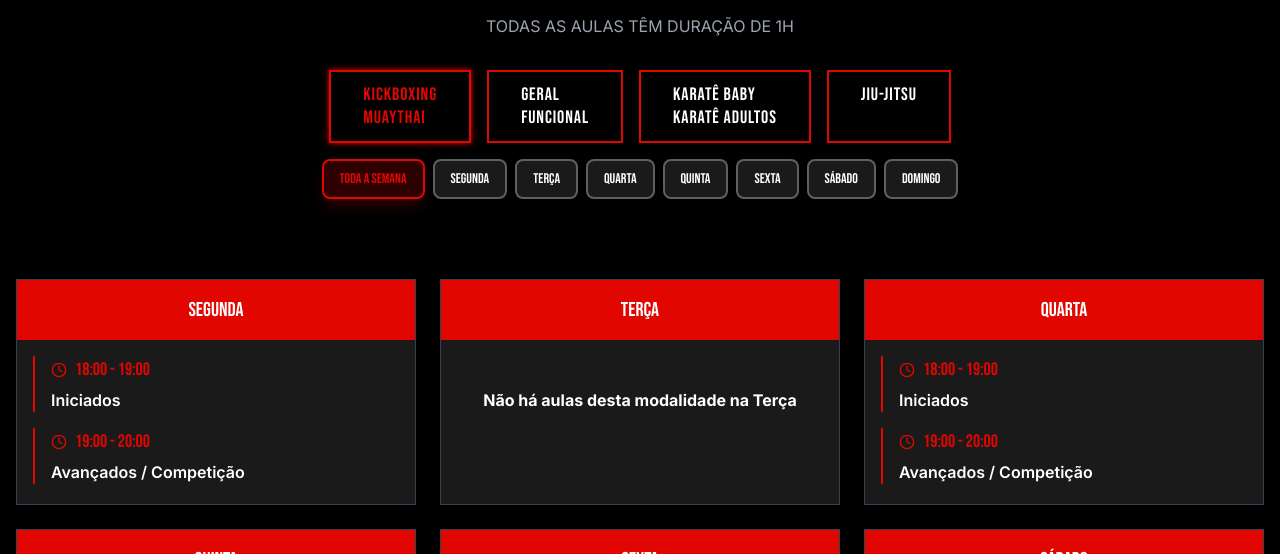
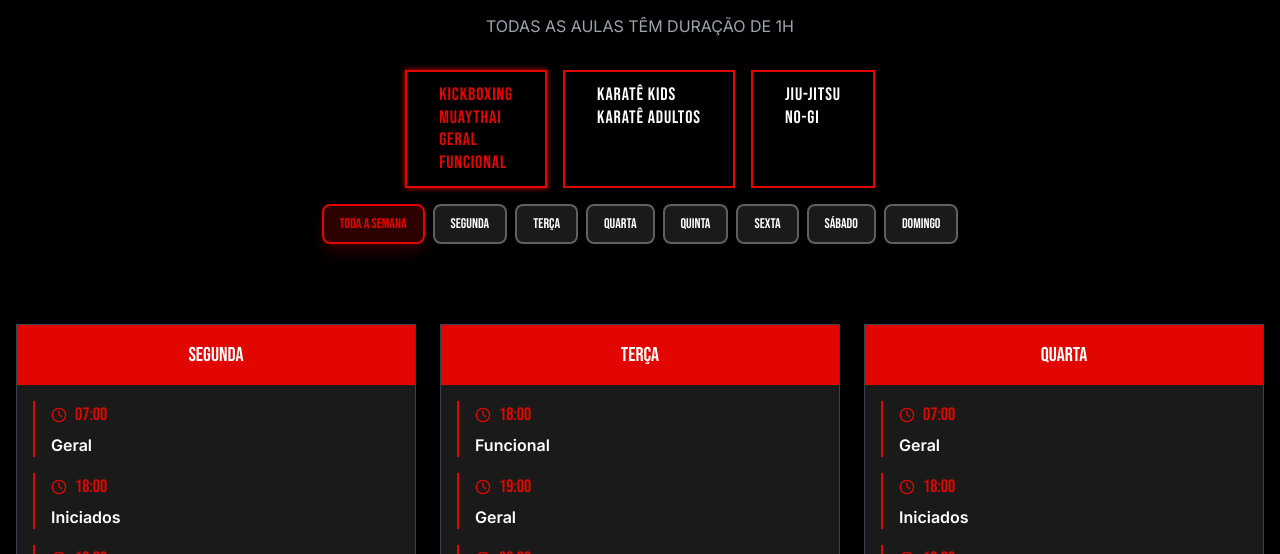
Before and after one commit to Kingarooo/nfktrainingcenter, a React (Vite) app: page /horarios#Kickboxing in a window 1280 px wide. Shown: the part 398-952 px from the top of the page. Built offline with nearby package versions, Linux system fonts and the light colour scheme.

Commit message:
novo horarios

```diff
--- a/src/components/Sports.jsx
+++ b/src/components/Sports.jsx
@@ -34,7 +34,8 @@ const sports = [
     image: BjjThumbnail,
     description: 'A arte suave brasileira.',
     submodalities: [
-      'Jiu Jitsu Adultos'
+      'Jiu Jitsu Adultos',
+      'Jiu Jitsu No Gi'
     ]
   },
   {
--- a/src/pages/Coaches/CoachPage.jsx
+++ b/src/pages/Coaches/CoachPage.jsx
@@ -134,29 +134,18 @@ const coachesData = {
       'Mentor de novos talentos do MMA'
     ]
   },
-  'fernando-teixeira': {
-    id: 'fernando-teixeira',
-    name: 'Fernando Teixeira (Nando/Nandinho)',
-    modality: 'jiu-jitsu',
-    bio: '"Com 7 anos como professor e faixa preta há 3 anos, o meu estilo de ensino é estratégico, focando na técnica e na mentalidade do Jiu-Jitsu. Sou também professor de boxe e fundador da equipa Art Suave Lapelas." Fernando é um competidor ativo com múltiplas conquistas nacionais e internacionais.',
+  'renan-bernardes': {
+    id: 'renan-bernardes',
+    name: 'Renan Bernardes',
+    modality: 'jiu-jitsu-no-gi',
+    bio: '', // pending: bio to be provided
     images: [
       NoImage,
       NoImage,
       NoImage,
       NoImage
     ],
-    accomplishments: [
-      'Faixa preta 1º grau (3 anos como faixa preta)',
-      '7 anos como professor de Jiu-Jitsu',
-      'Professor de boxe certificado',
-      'Fundador da equipa Art Suave Lapelas',
-      'Campeão português como faixa preta',
-      'Campeão open nacional',
-      'Tetra campeão Grand Slam Portugal',
-      'Campeão Absoluto no Grand Slam Portugal',
-      'Campeão AGP no-gi',
-      'Pai de campeã nacional juvenil'
-    ]
+    accomplishments: [] // pending: accomplishments to be provided
   }
 };
 
--- a/src/pages/Coaches/Coaches.jsx
+++ b/src/pages/Coaches/Coaches.jsx
@@ -54,11 +54,11 @@ const coaches = [
 		hidden: true, // temporarily removed, keep data in case he returns
 	},
 	{
-		id: 'fernando-teixeira',
-		name: 'Fernando Teixeira (Nando/Nandinho)',
-		specialty: 'BJJ',
-		experience: '7 anos como professor',
-		achievements: 'Faixa preta, Tetra campeão Grand Slam Portugal',
+		id: 'renan-bernardes',
+		name: 'Renan Bernardes',
+		specialty: 'JIU-JITSU NO-GI',
+		experience: '',
+		achievements: '',
 		image: NoImage,
 	},
 ];
@@ -76,7 +76,7 @@ const Coaches = () => {
 			'pedro-paiva': 'center -130px',
 			'marco-antonio': 'center -80px',
 			'rafael': 'center -25px',
-			'fernando-teixeira': 'center -30px'
+			'renan-bernardes': 'center -30px'
 		};
 
 		return positionMap[coachId] || 'center -30px';
--- a/src/pages/Schedules/SchedulesPage.jsx
+++ b/src/pages/Schedules/SchedulesPage.jsx
@@ -5,90 +5,82 @@ import ActionButton from "../../components/shared/ActionButton";
 const commonSunday = [
   { time: "Descanso", class: "Até os guerreiros merecem descanso" }
 ];
-// Boxing / Boxe schedule
-const boxingSchedule = {
+// Kickboxing & Muaythai schedule, organized by training level (includes Geral/Funcional conditioning classes)
+const kickboxingMuaythaiSchedule = {
   Segunda: [
-    { time: "07:00 - 08:00", class: "Geral" },
-    { time: "18:00", class: "Boxe" }
+    { time: "07:00", class: "Geral" },
+    { time: "18:00", class: "Iniciados" },
+    { time: "19:00", class: "Avançados / Competição" }
   ],
   Terça: [
-    { time: "18:00 - 19:00", class: "Funcional" },
-    { time: "19:00 - 20:30", class: "Geral" }
+    { time: "18:00", class: "Funcional" },
+    { time: "19:00", class: "Geral" },
+    { time: "20:00", class: "Geral" }
   ],
   Quarta: [
-    { time: "07:00 - 08:00", class: "Geral" },
-    { time: "18:00", class: "Boxe" }
+    { time: "07:00", class: "Geral" },
+    { time: "18:00", class: "Iniciados" },
+    { time: "19:00", class: "Avançados / Competição" }
   ],
   Quinta: [
-    { time: "18:00 - 19:00", class: "Funcional" },
-    { time: "19:00 - 20:30", class: "Geral" }
+    { time: "18:00", class: "Funcional" },
+    { time: "19:00", class: "Geral" },
+    { time: "20:00", class: "Geral" }
   ],
   Sexta: [
-    { time: "07:00 - 08:00", class: "Geral" },
-    { time: "18:00", class: "Boxe" },
-    { time: "19:00 - 20:30", class: "Geral" }
-  ],
-  Sábado: [],
-  Domingo: commonSunday
-};
-
-// Kickboxing & Muaythai schedule, organized by training level
-const kickboxingMuaythaiSchedule = {
-  Segunda: [
-    { time: "18:00 - 19:00", class: "Iniciados" },
-    { time: "19:00 - 20:00", class: "Avançados / Competição" }
-  ],
-  Terça: [],
-  Quarta: [
-    { time: "18:00 - 19:00", class: "Iniciados" },
-    { time: "19:00 - 20:00", class: "Avançados / Competição" }
-  ],
-  Quinta: [],
-  Sexta: [
-    { time: "18:00 - 19:00", class: "Treino de Saco" }
+    { time: "07:00", class: "Geral" },
+    { time: "18:00", class: "Treino de Saco" },
+    { time: "19:00", class: "Geral" },
+    { time: "20:00", class: "Geral" }
   ],
   Sábado: [
-    { time: "11:00 - 12:00", class: "Sparring" }
+    { time: "11:00", class: "Sparring" }
   ],
   Domingo: commonSunday
 };
 
-// Jiu-Jitsu (adultos) schedule
+// Jiu-Jitsu (adultos) schedule, includes No-Gi category
 const bjjSchedule = {
   Segunda: [
     { time: "12:00", class: "Jiu-Jitsu" },
     { time: "20:00", class: "Jiu-Jitsu" }
   ],
-  Terça: [],
+  Terça: [
+    { time: "20:00", class: "Jiu-Jitsu" }
+  ],
   Quarta: [
-    { time: "12:00", class: "Jiu-Jitsu" }
+    { time: "12:00", class: "Jiu-Jitsu" },
+    { time: "20:00", class: "Jiu-Jitsu" }
   ],
-  Quinta: [],
+  Quinta: [
+    { time: "20:00", class: "Jiu-Jitsu" }
+  ],
   Sexta: [
     { time: "12:00", class: "Jiu-Jitsu" },
     { time: "20:00", class: "Jiu-Jitsu" }
   ],
-  Sábado: [],
+  Sábado: [
+    { time: "12:00", class: "No-Gi" }
+  ],
   Domingo: commonSunday
 };
 
-// Karate schedules (baby and adults). Karatê Kids entries commented out for now.
+// Karate schedules (kids and adults)
 const karateSchedule = {
   Segunda: [
-    { time: "18:00", class: "Karatê Baby" },
+    { time: "18:00", class: "Karatê Kids" },
     { time: "19:00", class: "Karatê Adultos" }
   ],
   Terça: [],
   Quarta: [
-    { time: "18:00", class: "Karatê Baby" },
+    { time: "18:00", class: "Karatê Kids" },
     { time: "19:00", class: "Karatê Adultos" }
   ],
   Quinta: [],
   Sexta: [],
   Sábado: [
-    { time: "09:00", class: "Karatê Adultos" },
-    { time: "10:00", class: "Karatê Baby" }
-    // { time: "11:00", class: "Karatê Kids" } // Karatê Kids commented out for now
+    { time: "10:00", class: "Karatê Kids" },
+    { time: "11:00", class: "Karatê Adultos" }
   ],
   Domingo: commonSunday
 };
@@ -96,22 +88,17 @@ const karateSchedule = {
 const scheduleOptions = [
   {
     key: "Kickboxing",
-    labels: ["Kickboxing", "Muaythai"],
+    labels: ["Kickboxing", "Muaythai", "Geral", "Funcional"],
     schedule: kickboxingMuaythaiSchedule,
   },
   {
-    key: "Boxing",
-    labels: ["Geral", "Funcional"],
-    schedule: boxingSchedule,
-  },
-  {
     key: "Karaté",
-    labels: ["Karatê Baby", "Karatê Adultos"],
+    labels: ["Karatê Kids", "Karatê Adultos"],
     schedule: karateSchedule,
   },
   {
     key: "Jiu-Jitsu",
-    labels: ["Jiu-Jitsu"],
+    labels: ["Jiu-Jitsu", "No-Gi"],
     schedule: bjjSchedule,
   },
 ];
--- a/src/pages/Sports/SportPage.jsx
+++ b/src/pages/Sports/SportPage.jsx
@@ -16,25 +16,23 @@ import JiujitsuThumbnail from '../../assets/sport/jiujitsu/jiujitsu_thumbnail_01
 import KarateThumbnail from '../../assets/sport/karate/karate_thumbnail_01.jpg';
 
 const sportImages = {
-  'geral e funcional': [BoxeThumbnail],
   'kickboxing-muaythai': [
     KickboxingThumbnail01, KickboxingThumbnail02,
-    MuaythaiThumbnail01, MuaythaiThumbnail02, MuaythaiThumbnail03, MuaythaiThumbnail04, MuaythaiThumbnail05
+    MuaythaiThumbnail01, MuaythaiThumbnail02, MuaythaiThumbnail03, MuaythaiThumbnail04, MuaythaiThumbnail05,
+    BoxeThumbnail
   ],
   'jiu jitsu': [JiujitsuThumbnail],
   karaté: [KarateThumbnail]
 };
 
 const sportNames = {
-  'geral e funcional': 'GERAL E FUNCIONAL',
   'kickboxing-muaythai': 'KICKBOXING / MUAY THAI',
   'jiu jitsu': 'JIU JITSU',
   karaté: 'KARATÉ'
 };
 
 const sportDescriptions = {
-  'geral e funcional': 'Aulas de treino funcional e condicionamento físico geral, pensadas para melhorar força, resistência e mobilidade através de exercícios dinâmicos e desafiantes, complementando a preparação física de qualquer atleta de combate.',
-  'kickboxing-muaythai': 'O Kickboxing e o Muay Thai são modalidades irmãs que combinam a potência dos golpes de punho e perna com a tradição da arte marcial tailandesa das oito armas. Nas nossas aulas, os alunos desenvolvem força, resistência e técnica num ambiente dinâmico e desafiante, adequado tanto a iniciantes como a atletas experientes.'
+  'kickboxing-muaythai': 'O Kickboxing e o Muay Thai são modalidades irmãs que combinam a potência dos golpes de punho e perna com a tradição da arte marcial tailandesa das oito armas. As aulas incluem ainda as categorias Geral e Funcional, treinos de condicionamento físico que complementam a preparação de qualquer atleta de combate, adequado tanto a iniciantes como a atletas experientes.'
 };
 
 const SportPage = () => {
--- a/src/pages/Sports/Sports.jsx
+++ b/src/pages/Sports/Sports.jsx
@@ -3,7 +3,6 @@ import { useScrollAnimation } from '../../hooks/useScrollAnimation';
 import InfoIcon from '../../components/shared/InfoIcon';
 import {
   KickboxingThumbnail,
-  BoxeThumbnail,
   BjjThumbnail,
   KarateThumbnail
 } from '../../constants/sportImages';
@@ -16,6 +15,8 @@ const sports = [
     image: KickboxingThumbnail,
     description: 'Combinação perfeita de punhos e pernas com a arte das oito armas.',
     submodalities: [
+      'Geral',
+      'Funcional',
       'Kickboxing - Iniciados',
       'Kickboxing - Avançados',
       'Muay Thai - Iniciados',
@@ -23,20 +24,12 @@ const sports = [
     ]
   },
   {
-    name: 'GERAL E FUNCIONAL',
-    image: BoxeThumbnail,
-    description: 'Treino de alta intensidade para condição física e resistência.',
-    submodalities: [
-      'Geral',
-      'Funcional'
-    ]
-  },
-  {
     name: 'JIU JITSU',
     image: BjjThumbnail,
     description: 'A arte suave brasileira.',
     submodalities: [
-      'Jiu Jitsu Adultos'
+      'Jiu Jitsu Adultos',
+      'Jiu Jitsu No Gi',
     ]
   },
   {
```
